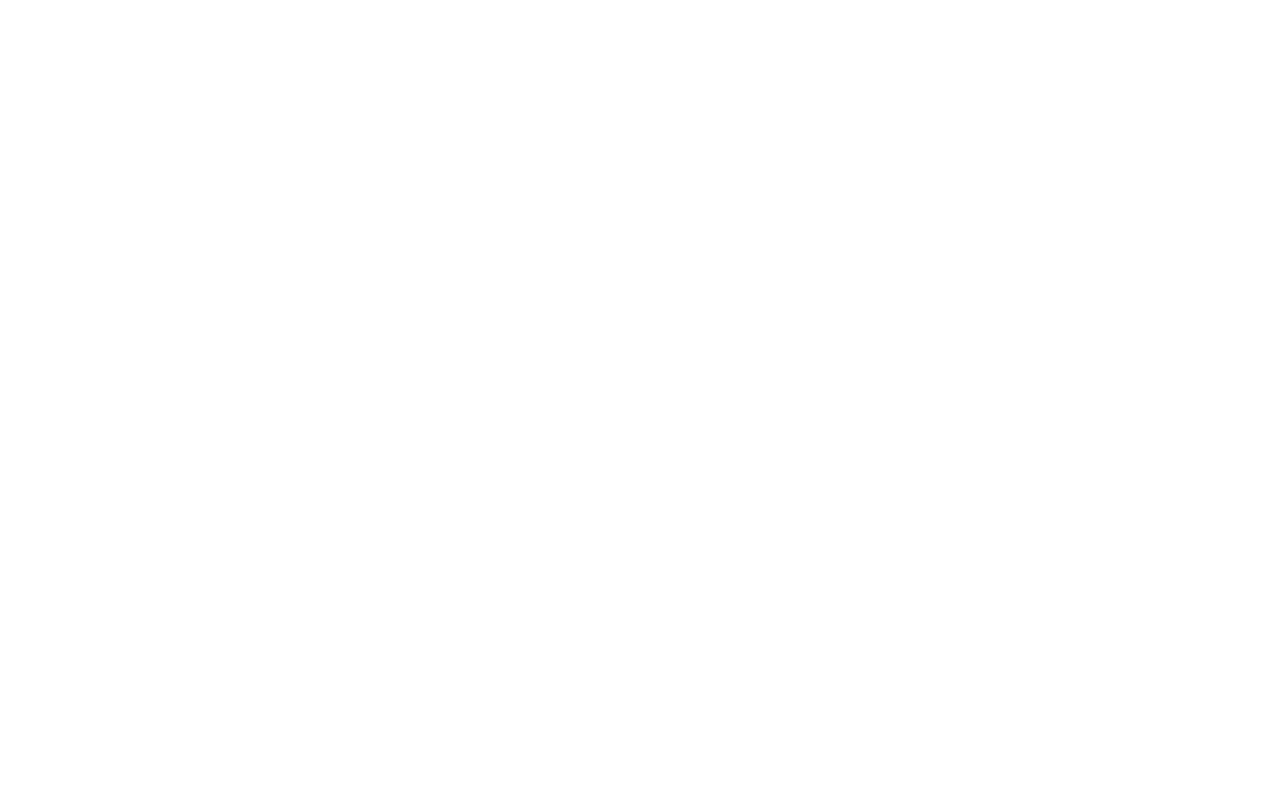
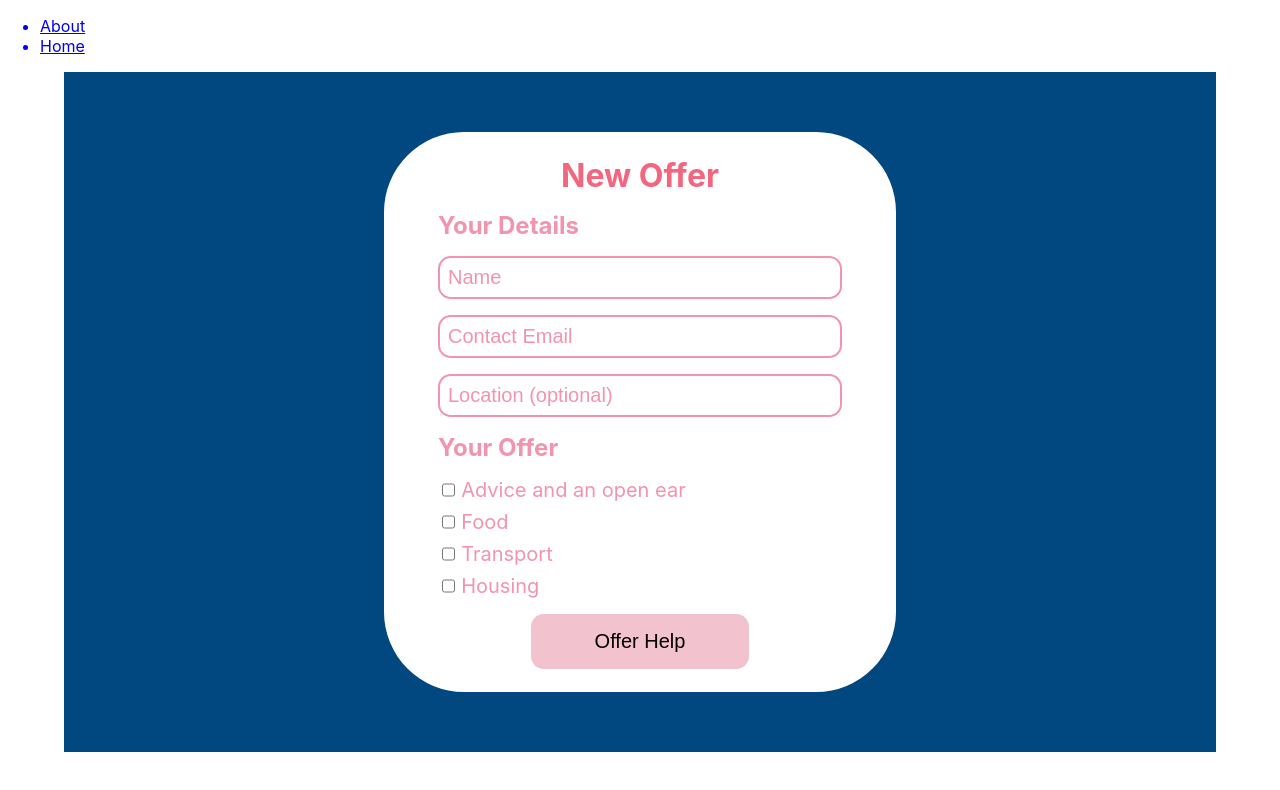
Before and after one commit to Eva-Sorensen/empower, a React (Create React App) app: page /newoffer in a window 1280 px wide. Before the commit this address had no page. Shown: the top 790 px of the page. Built offline with nearby package versions, Linux system fonts and the light colour scheme.

Commit message:
Create page

```diff
--- a/src/App.js
+++ b/src/App.js
@@ -2,7 +2,8 @@
 import Header from "./pages/Header.js";
 import Home from "./pages/Home.js";
 import About from "./pages/About.js";
-import Signup from "./pages/Signup";
+import Signup from "./pages/Signup.js";
+import NewOffer from "./pages/NewOffer.js";
 import { Route, Routes } from "react-router-dom";
 
 function App() {
@@ -12,6 +13,7 @@
         <Route path="" element={<Home />} />
         <Route path="About" element={<About />} />
         <Route path="signup" element={<Signup />} />
+        <Route path="newoffer" element={<NewOffer />} />
       </Route>
     </Routes>
   );
--- /dev/null
+++ b/src/css/NewOffer.module.css
@@ -0,0 +1,99 @@
+.background {
+  width: 100vw;
+  height: 100vh;
+}
+
+.mainSection {
+  width: 90vw;
+  height: 85vh;
+  margin: 0 auto;
+  display: flex;
+  align-items: center;
+  justify-content: center;
+  display: flex;
+  flex-direction: column;
+  background-color: #00487f;
+}
+
+.formContainer {
+  border-radius: 5rem;
+  background-color: white;
+  height: 70vh;
+  width: 40vw;
+  display: flex;
+  flex-direction: column;
+  align-items: center;
+  justify-content: center;
+  gap: 1rem;
+}
+
+.mainHeader {
+  margin: 0;
+  padding: 0;
+  color: var(--pink-dark);
+}
+
+.subHeader {
+  margin: 0;
+  padding: 0;
+  color: var(--pink-mid);
+}
+
+.form {
+  display: flex;
+  flex-direction: column;
+  gap: 1rem;
+}
+
+.input {
+  width: 30vw;
+  font-size: 20px;
+  border: 2px solid var(--pink-mid);
+  padding: 0.5rem;
+  font-family: "Montserrat", sans-serif;
+  color: black;
+  border-radius: 0.8rem;
+}
+
+.input::placeholder {
+  color: var(--pink-mid);
+}
+
+.input:focus {
+  font-family: "Montserrat", sans-serif;
+  color: #00487f;
+  border: 2px solid var(--pink-mid);
+}
+
+.radiobox {
+  display: flex;
+  flex-direction: column;
+  gap: 0.5rem;
+}
+
+.radio {
+  font-size: 20px;
+  color: var(--pink-mid);
+  display: flex;
+  gap: 0.2rem;
+}
+
+input[type="checkbox"] {
+  accent-color: var(--pink-dark);
+}
+
+.listLink {
+  text-decoration: none;
+  list-style: none;
+  font-size: 20px;
+  background-color: var(--pink-light);
+  padding: 1rem 4rem;
+  color: black;
+  border-radius: 0.8rem;
+  border: 0;
+  cursor: pointer;
+}
+
+.listLink:hover {
+  background-color: #97c2dd;
+}
--- /dev/null
+++ b/src/pages/NewOffer.js
@@ -0,0 +1,77 @@
+import { useNavigate } from "react-router-dom";
+import style from "../css/NewOffer.module.css";
+
+export default function Signup() {
+  const navigate = useNavigate();
+  const submitClick = () => {
+    navigate("/", { replace: true });
+  };
+  return (
+    <div className={style.background}>
+      <div className={style.mainSection}>
+        <div className={style.formContainer}>
+          <h1 className={style.mainHeader}>New Offer</h1>
+          <form className={style.form}>
+            <h2 className={style.subHeader}> Your Details</h2>
+            <input
+              type="text"
+              className={style.input}
+              placeholder="Name"
+            ></input>
+            <input
+              type="text"
+              className={style.input}
+              placeholder="Contact Email"
+            ></input>
+            <input
+              type="text"
+              className={style.input}
+              placeholder="Location (optional)"
+            ></input>
+            <h2 className={style.subHeader}> Your Offer</h2>
+            <div className={style.radiobox}>
+              <div className={style.radio}>
+                <input
+                  type="checkbox"
+                  id="advice"
+                  name="advice"
+                  value="advice"
+                />
+                <label for="advice">Advice and an open ear</label>
+              </div>
+              <div className={style.radio}>
+                <input type="checkbox" id="food" name="food" value="advice" />
+                <label for="food">Food</label>
+              </div>
+              <div className={style.radio}>
+                <input
+                  type="checkbox"
+                  id="transport"
+                  name="transport"
+                  value="advice"
+                />
+                <label for="transport">Transport</label>
+              </div>
+              <div className={style.radio}>
+                <input
+                  type="checkbox"
+                  id="housing"
+                  name="housing"
+                  value="advice"
+                />
+                <label for="housing">Housing</label>
+              </div>
+            </div>
+          </form>
+          <button
+            type="button"
+            className={style.listLink}
+            onClick={submitClick}
+          >
+            Offer Help
+          </button>
+        </div>
+      </div>
+    </div>
+  );
+}
--- a/src/pages/Signup.js
+++ b/src/pages/Signup.js
@@ -14,17 +14,17 @@
             <input
               type="text"
               className={style.input}
-              placeholder="email"
+              placeholder="Email"
             ></input>
             <input
               type="password"
               className={style.input}
-              placeholder="password"
+              placeholder="Password"
             ></input>
             <input
               type="password"
               className={style.input}
-              placeholder="confirm password"
+              placeholder="Confirm Password"
             ></input>
           </form>
           <button
```
